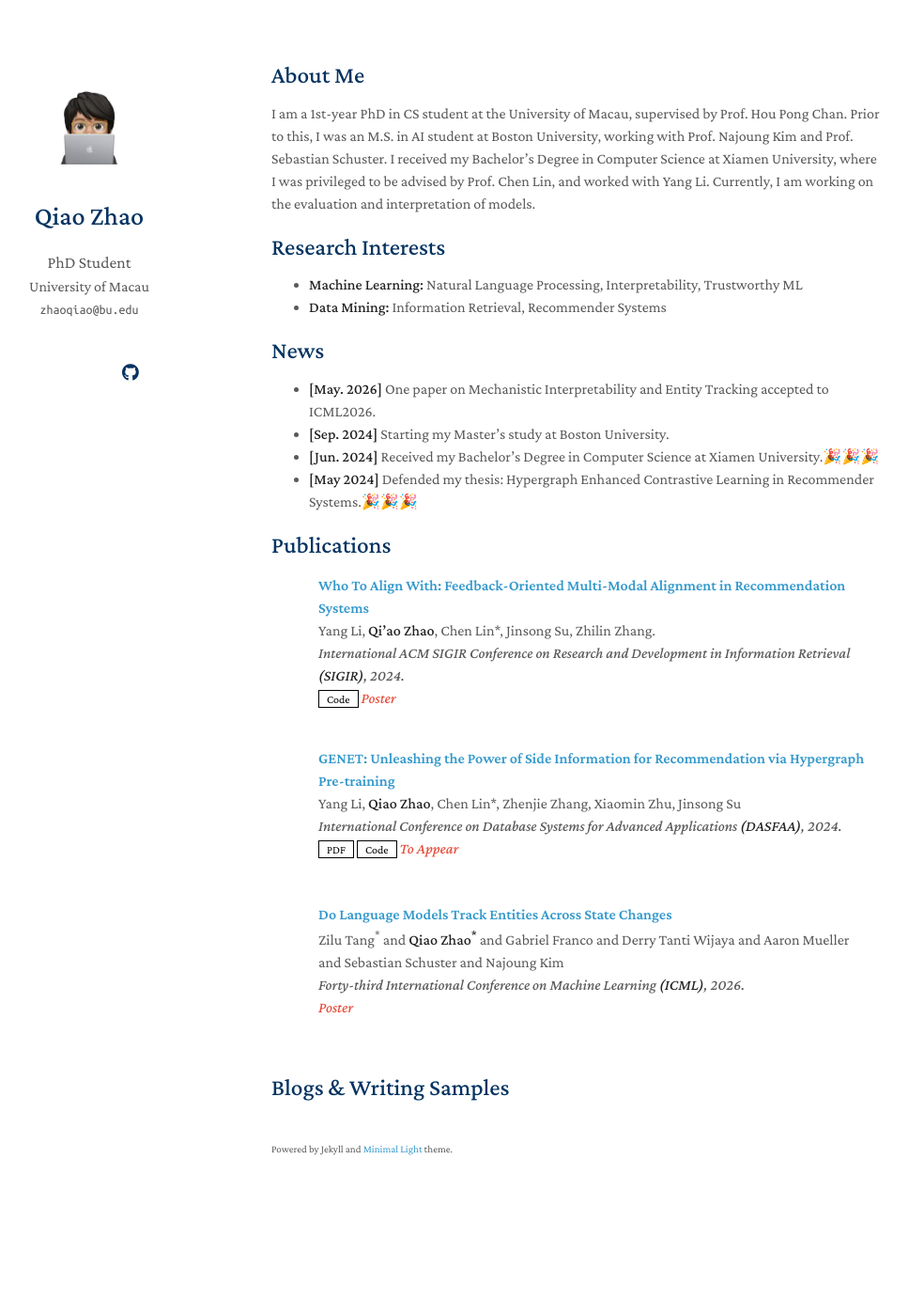
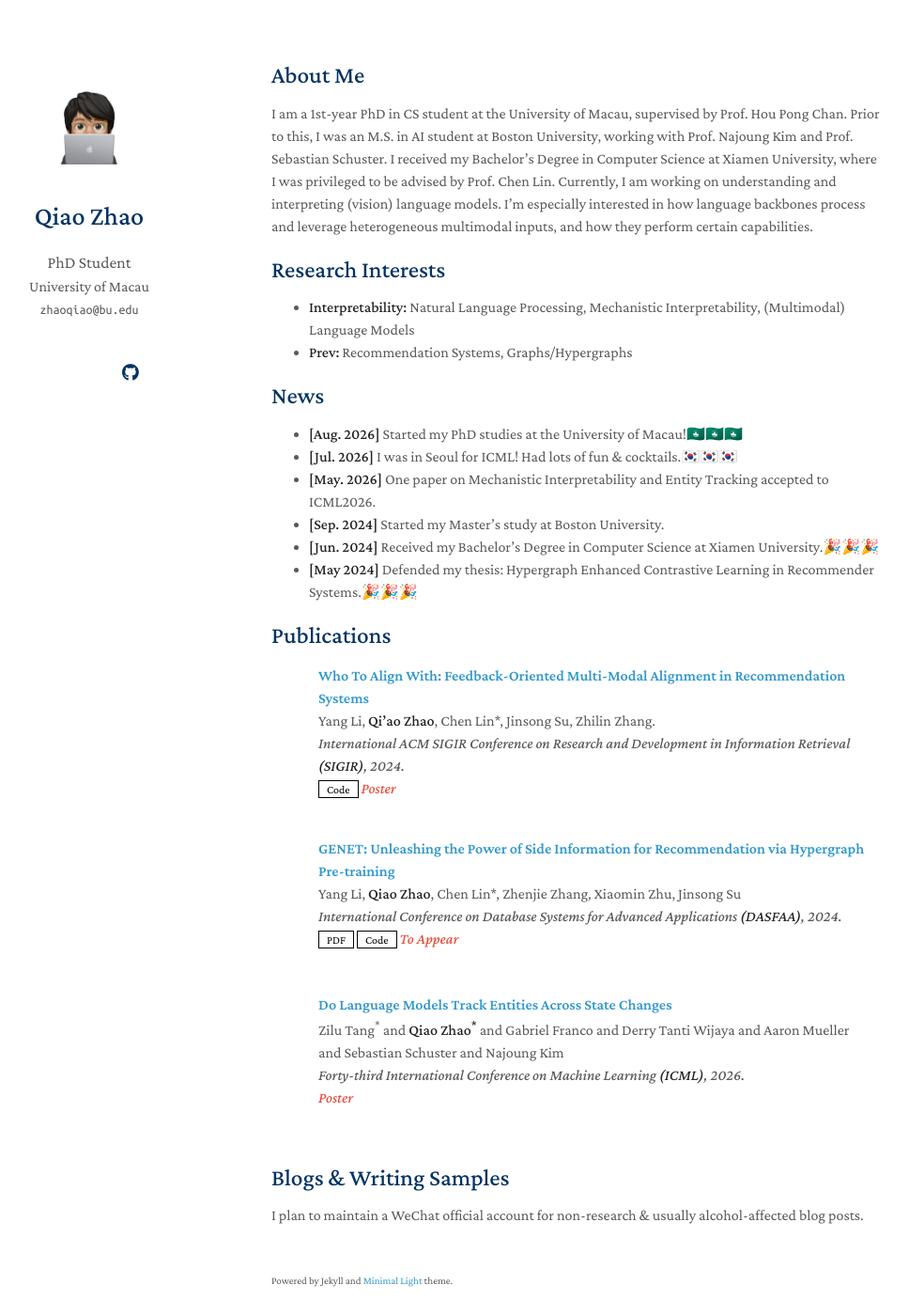
Before and after one commit to Zhao-Qiao/zhao-qiao.github.io, a Jekyll site: the page built from index.md, in a window 1280 px wide and 1400 px high. Shown: the whole window at 94% size, without its empty margins (181-1149 px from the left). Built offline with Jekyll 4.4.1, drawn with Linux system fonts in a browser that asks for light colours; a style sheet for code colours, icons or effects is not loaded; our own code applies the rules of GitHub Pages for plain Markdown files.

Commit message:
Revise personal details and research interests
Updated personal information and research interests in the index.md file.

```diff
--- a/index.md
+++ b/index.md
@@ -4,19 +4,21 @@ layout: homepage
 
 ## About Me
 
-I am a 1st-year PhD in CS student at the University of Macau, supervised by Prof. Hou Pong Chan. Prior to this, I was an M.S. in AI student at Boston University, working with Prof. Najoung Kim and Prof. Sebastian Schuster. I received my Bachelor's Degree in Computer Science at Xiamen University, where I was privileged to be advised by Prof. Chen Lin, and worked with Yang Li. Currently, I am working on the evaluation and interpretation of models.
-
+I am a 1st-year PhD in CS student at the University of Macau, supervised by Prof. Hou Pong Chan. Prior to this, I was an M.S. in AI student at Boston University, working with Prof. Najoung Kim and Prof. Sebastian Schuster. I received my Bachelor's Degree in Computer Science at Xiamen University, where I was privileged to be advised by Prof. Chen Lin. Currently, I am working on understanding and interpreting (vision) language models. I'm especially interested in how language backbones process and leverage heterogeneous multimodal inputs, and how they perform certain capabilities.
 ## Research Interests
 
-- **Machine Learning:** Natural Language Processing, Interpretability, Trustworthy ML
-- **Data Mining:** Information Retrieval, Recommender Systems
+- **Interpretability:** Natural Language Processing, Mechanistic Interpretability, (Multimodal) Language Models
+- **Prev:** Recommendation Systems, Graphs/Hypergraphs
 
 ## News
+- **[Aug. 2026]** Started my PhD studies at the University of Macau!🇲🇴🇲🇴🇲🇴
+- **[Jul. 2026]** I was in Seoul for ICML! Had lots of fun & cocktails.🇰🇷🇰🇷🇰🇷
 - **[May. 2026]** One paper on Mechanistic Interpretability and Entity Tracking accepted to ICML2026.
-- **[Sep. 2024]** Starting my Master's study at Boston University.
+- **[Sep. 2024]** Started my Master's study at Boston University.
 - **[Jun. 2024]** Received my Bachelor's Degree in Computer Science at Xiamen University.🎉🎉🎉
 - **[May 2024]** Defended my thesis: Hypergraph Enhanced Contrastive Learning in Recommender Systems.🎉🎉🎉
 
 {% include_relative _includes/publications.md %}
 
 ## Blogs & Writing Samples
+I plan to maintain a WeChat official account for non-research & usually alcohol-affected blog posts.
```
